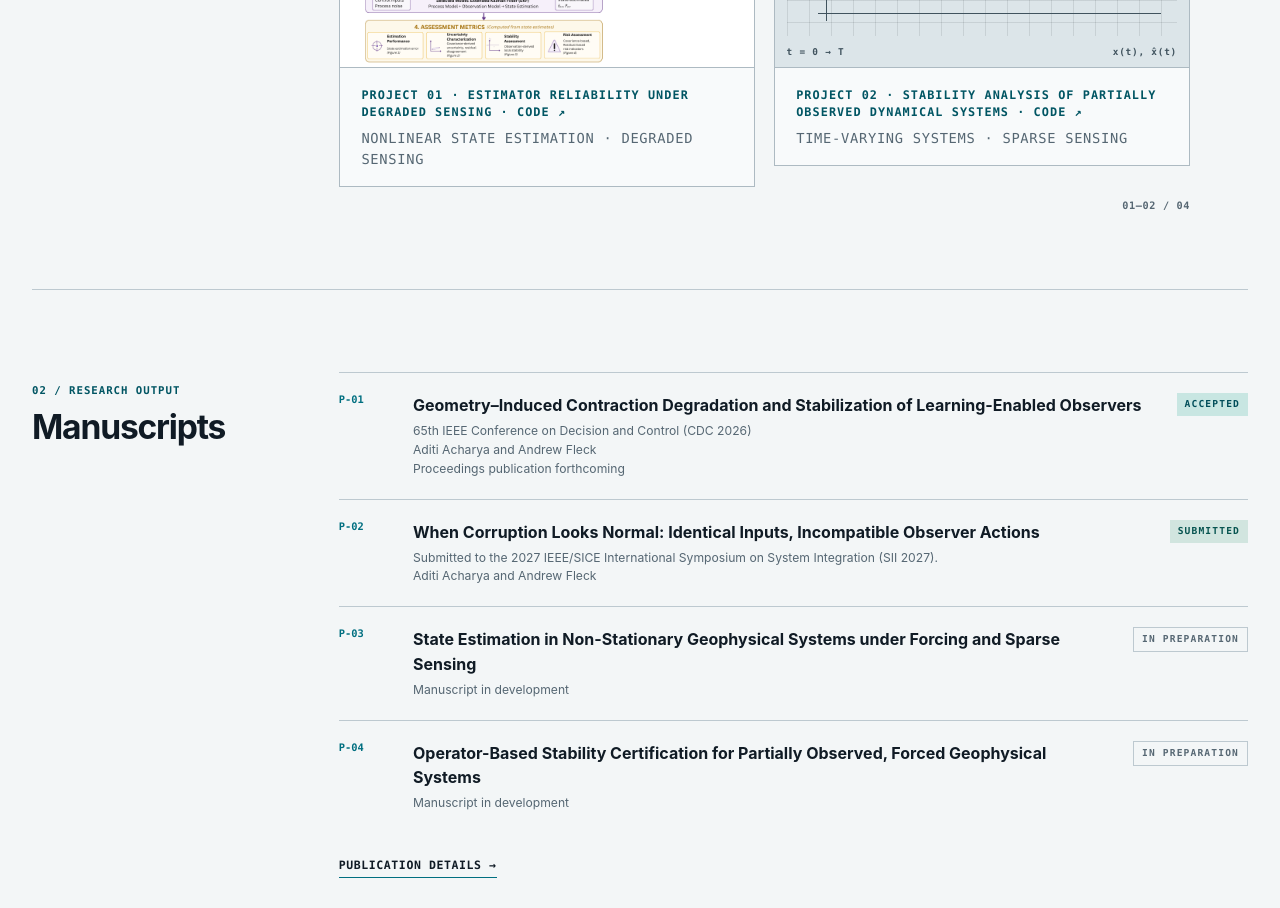
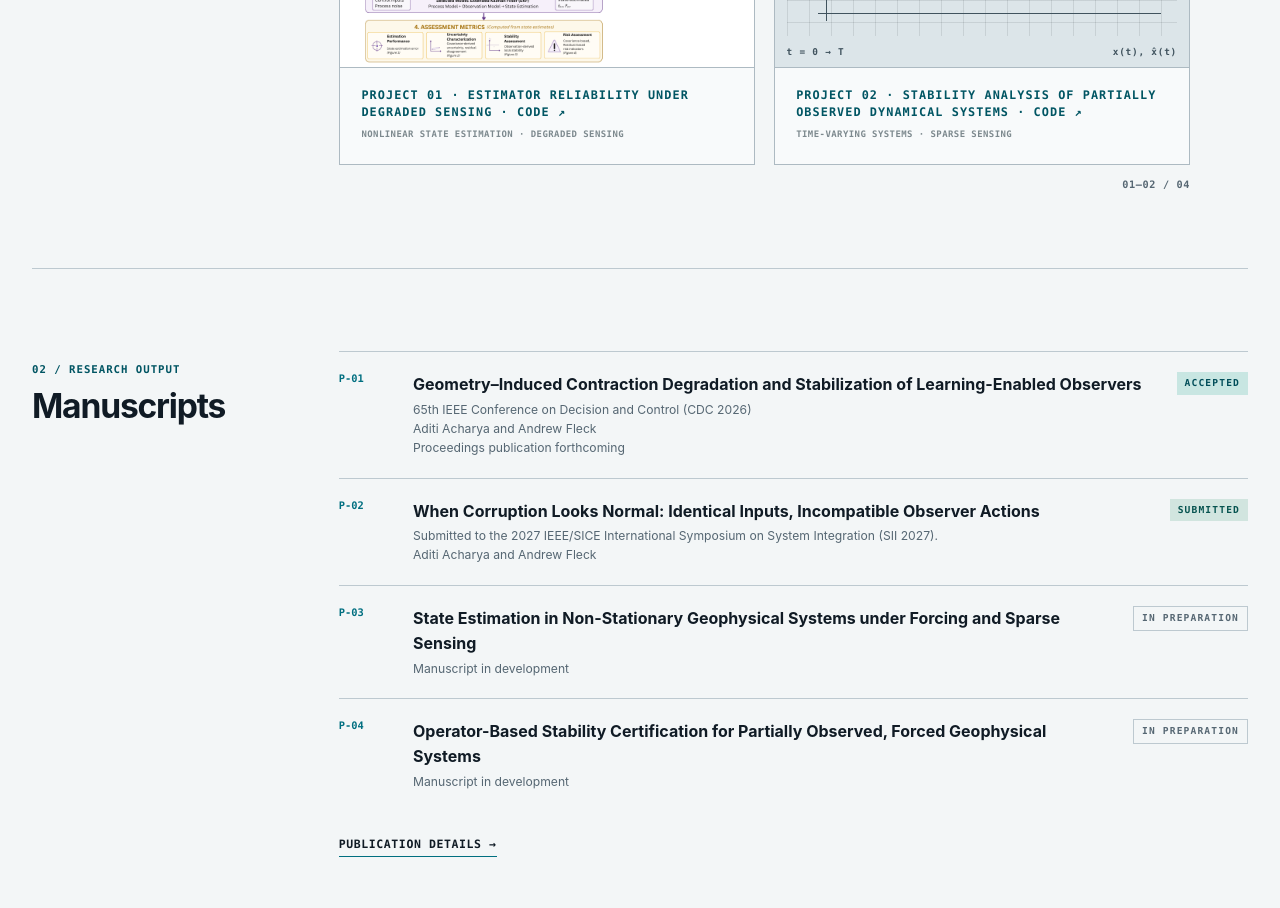
Before and after one commit to afleck18/andrew-fleck-portfolio, a Next.js app: page / in a window 1280 px wide. Shown: the part 1380-2288 px from the top of the page. Built offline with nearby package versions, Linux system fonts and the light colour scheme; no server answers.

Commit message:
Fix project keyword typography override

```diff
--- a/app/globals.css
+++ b/app/globals.css
@@ -60,7 +60,7 @@ footer{border-top:2px solid var(--ink);font-family:var(--mono)}
 .carousel-arrow{top:105px}
 .carousel-arrow span{transform:scaleX(1.08) scaleY(2)}
 .finding{border-top:1px solid var(--line);padding-top:1rem}.finding strong{font:700 .62rem var(--mono);display:block;color:var(--ink);text-transform:uppercase;margin-bottom:.35rem}.diagram-panel{position:relative;background:#fff}.diagram-panel img{object-fit:contain}
-.work-grid{align-items:start}.work-card{overflow:hidden;transition:border-color .18s ease,box-shadow .18s ease}.work-card:hover{border-color:#91a2aa;box-shadow:0 8px 22px rgba(38,55,63,.07)}.technical-panel{flex:0 0 210px}.work-card-body{min-height:96px;padding:1.15rem 1.35rem 1rem}.project-title-line{margin:0;font-size:.74rem;line-height:1.45}.project-title-line a{color:inherit}.project-entry-link:hover{color:var(--teal)}.project-code-link{white-space:nowrap}.project-keywords{margin:.45rem 0 0;color:#7d898e;font:500 .45rem/1.5 var(--mono);letter-spacing:.05em;text-transform:uppercase}
+.work-grid{align-items:start}.work-card{overflow:hidden;transition:border-color .18s ease,box-shadow .18s ease}.work-card:hover{border-color:#91a2aa;box-shadow:0 8px 22px rgba(38,55,63,.07)}.technical-panel{flex:0 0 210px}.work-card-body{min-height:96px;padding:1.15rem 1.35rem 1rem}.project-title-line{margin:0;font-size:.74rem;line-height:1.45}.project-title-line a{color:inherit}.project-entry-link:hover{color:var(--teal)}.project-code-link{white-space:nowrap}.work-card-body>p.project-keywords{margin:.45rem 0 0;color:#7d898e;font:600 .56rem/1.5 var(--mono);letter-spacing:.05em;text-transform:uppercase}
 .work-section .carousel-shell{margin-left:calc(230px + 6vw - 58px)}
 .output-section{padding:82px 0}.output-section h2{font-size:2.1rem}.output-list article{display:grid;grid-template-columns:55px 1fr auto;gap:1.2rem;padding:1.25rem 0;border-top:1px solid var(--line);align-items:start}.output-index{font:700 .65rem var(--mono);color:var(--teal)}.output-list h3{font-size:1rem;margin:0 0 .25rem}.output-list article p{font-size:.76rem;color:var(--muted);margin:0}.output-list>.text-link{display:inline-block;margin-top:1.5rem}
 @media(max-width:950px){.engineering-hero{grid-template-columns:1fr}.hero-console{min-height:360px}.work-heading{grid-template-columns:1fr}.work-grid{grid-template-columns:1fr 1fr}}
```
